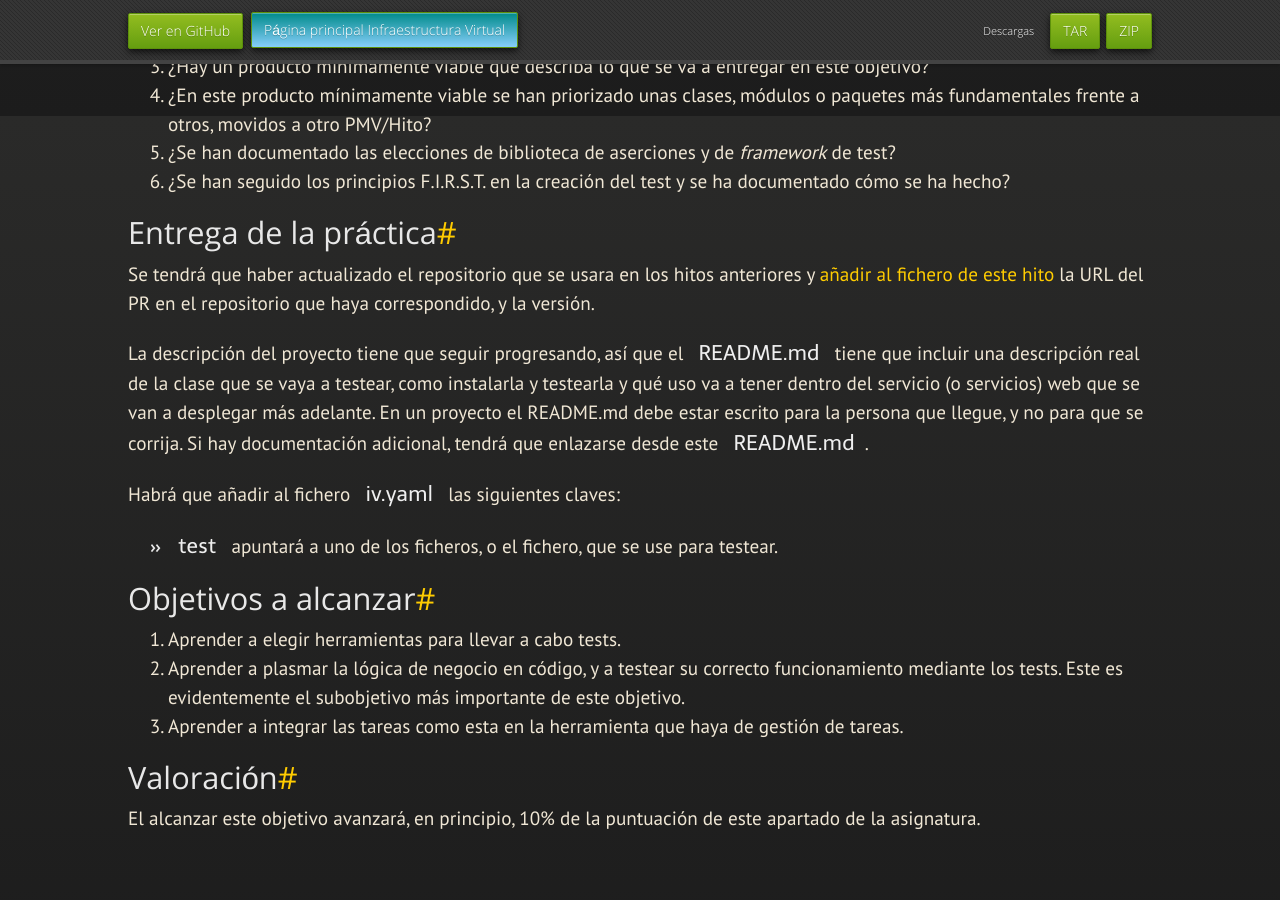
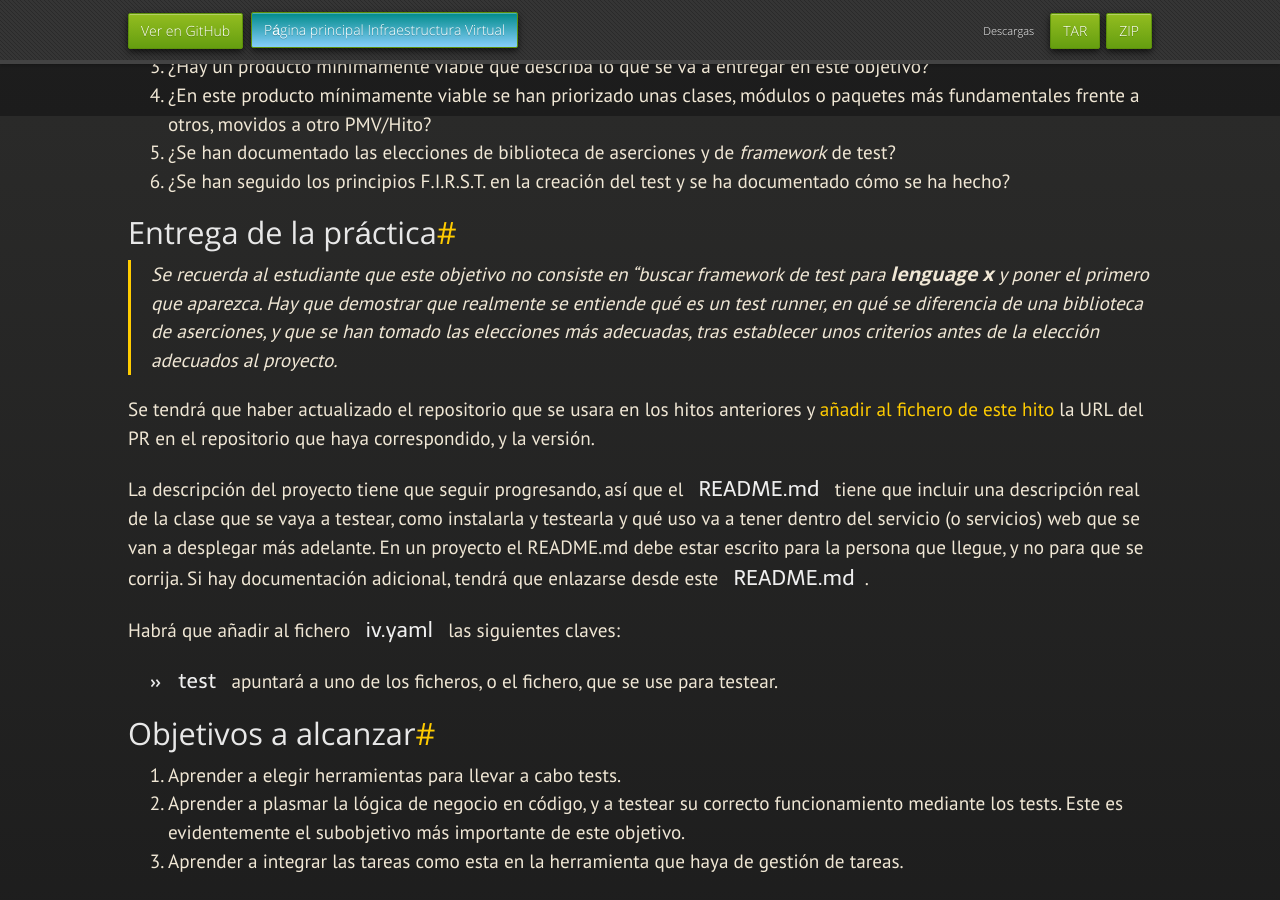
Before and after one commit to JJ/IV, a Jekyll site: the page built from documentos/proyecto/4.Tests.md, in a window 1280 px wide and 900 px high, scrolled down 1684 px. Built offline with Jekyll 4.4.1, drawn with Linux system fonts in a browser that asks for light colours; nearby versions of some CDN libraries; some web fonts are replaced; our own code applies the rules of GitHub Pages for plain Markdown files.

Commit message:
Sync documentos/proyecto/4.Tests.md de master a gh-pages

```diff
--- a/documentos/proyecto/4.Tests.md
+++ b/documentos/proyecto/4.Tests.md
@@ -104,9 +104,17 @@ Además, en este objetivo hazte estas preguntas antes de entregarlo:
 
 ## Entrega de la práctica
 
+> Se recuerda al estudiante que este objetivo no consiste en "buscar
+   framework de test para **lenguage x** y poner el primero que
+   aparezca.  Hay que demostrar que realmente se entiende qué es un
+   *test runner*, en qué se diferencia de una biblioteca de
+   aserciones, y que se han tomado las elecciones más adecuadas, tras
+   establecer unos criterios *antes de la elección* adecuados al
+   proyecto.
+
 Se tendrá que haber actualizado el repositorio que se usara en los hitos
 anteriores y
-[añadir al fichero de este hito](https://github.com/JJ/IV-21-22/blob/master/practicas/objetivo-4.md)
+[añadir al fichero de este hito](https://github.com/JJ/IV-21-22/blob/master/practicas/objetivo-4)
 la URL del PR en el repositorio que haya correspondido, y la versión.
 
 La descripción del proyecto tiene que seguir progresando, así que el
```
